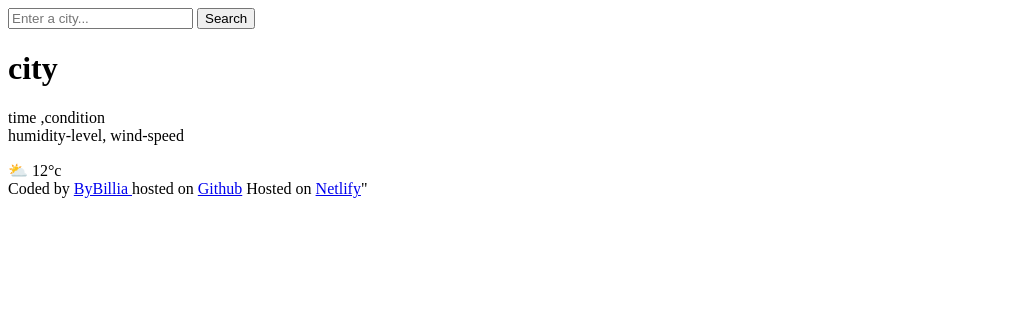
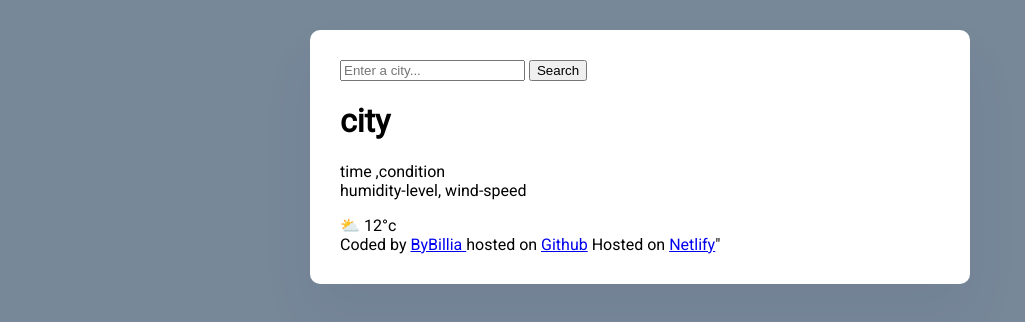
Before and after one commit to ByBillia19/Boso, a plain HTML site: page index.html in a window 1280 px wide. Shown: the whole page, without its empty margins (0-1025 px from the left). Drawn offline with Linux system fonts and the light colour scheme.

Commit message:
added links and class

```diff
--- a/index.html
+++ b/index.html
@@ -3,9 +3,16 @@
 <head>
     <meta charset="UTF-8">
     <meta name="viewport" content="width=device-width, initial-scale=1.0">
+    <link rel="stylesheet" href="src/index.css"/>
+    <link rel="preconnect" href="https://fonts.googleapis.com">
+    <link rel="preconnect" href="https://fonts.gstatic.com" crossorigin>
+    <link
+        href="https://fonts.googleapis.com/css2?family=Abril+Fatface&family=DM+Sans:ital,opsz,wght@0,9..40,100;0,9..40,200;0,9..40,300;0,9..40,400;0,9..40,500;0,9..40,600;0,9..40,700;0,9..40,800;0,9..40,900;0,9..40,1000;1,9..40,300&family=Roboto&display=swap"
+        rel="stylesheet">
     <title>Boso</title>
 </head>
 <body>
+    <div class="everything">
     <header>
 
         <form>
@@ -31,5 +38,6 @@
     <footer>
 Coded by <a href="https://github.com/ByBillia19" >ByBillia </a> hosted on <a href="https://github.com/ByBillia19/Boso">Github</a> Hosted on <a href="https://boso.netlify.app/"> Netlify</a>"
     </footer>
+    </div>
 </body>
 </html>
--- a/src/index.css
+++ b/src/index.css
@@ -0,0 +1,14 @@
+body{
+    background-color: lightslategray;
+    font-family: 'Abril Fatface', serif;
+        font-family: 'DM Sans', sans-serif;
+        font-family: 'Roboto', sans-serif;
+}
+.everything{
+    background-color: white;
+    max-width: 600px;
+    margin: 30px auto;
+   border-radius: 10px;
+    box-shadow: 0 30px 50px rgba(65, 50, 100, 0.08);
+    padding: 30px;
+}
```
